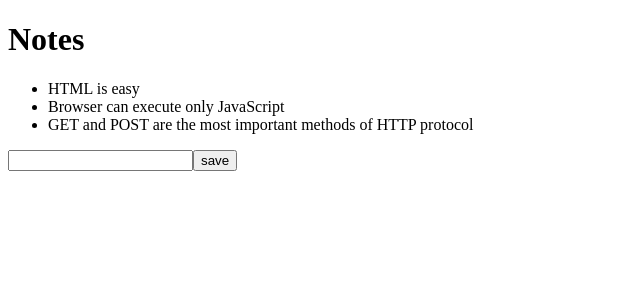
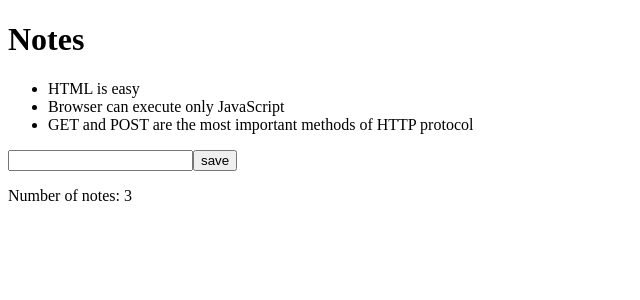
Before and after one commit to bhsaurabh/helsinkifullstack, a React (Vite) app in the folder part2/introdemo2/: page / in a window 1280 px wide. Shown: the top 300 px of the page, without its empty margins (0-640 px from the left). Built offline with nearby package versions, Linux system fonts and the light colour scheme.

Commit message:
Update App.jsx to include new changes

```diff
--- a/part2/introdemo2/src/App.jsx
+++ b/part2/introdemo2/src/App.jsx
@@ -21,6 +21,8 @@ const App = (props) => {
         <input />
         <button type="submit">save</button>
       </form>
+      {/* display the number of notes */}
+      <p>Number of notes: {notes.length}</p>
     </div>
   )
 }
```
